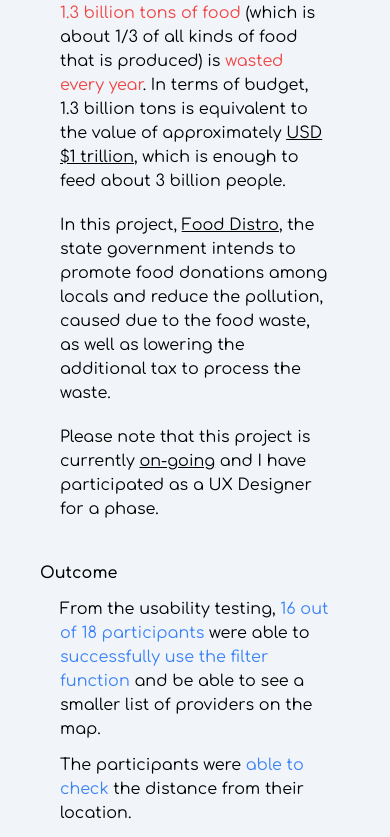
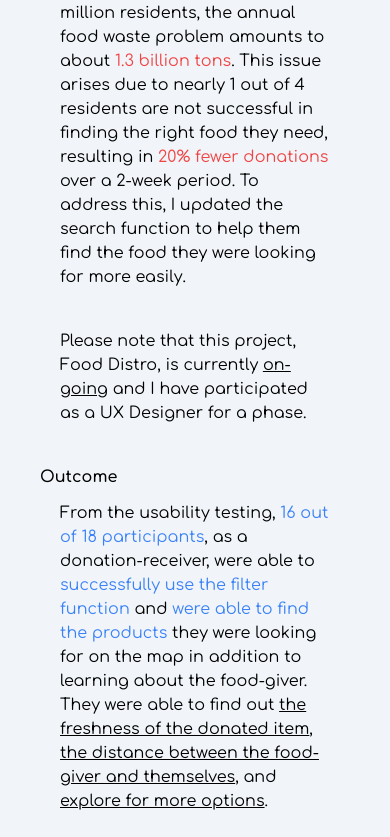
Before and after one commit to johnjang94/portfolio-ver-3, a React (Vite) app: page /food-distro in a window 390 px wide. Shown: the part 1407-2244 px from the top of the page. Built offline with nearby package versions, Linux system fonts and the light colour scheme.

Commit message:
modified food-distro case study

```diff
--- a/src/components/contentNav.jsx
+++ b/src/components/contentNav.jsx
@@ -20,7 +20,7 @@ export default function ContentNav({ currentSection, pathname }) {
       updatedSections = [
         { id: 1, label: "Summary" },
         { id: 2, label: "Opportunity" },
-        { id: 3, label: "Takeaways" },
+        { id: 3, label: "Impact" },
       ];
     } else if (pathname === "/tugo-insurance") {
       updatedSections = [
--- a/src/pages/design/food-distro.jsx
+++ b/src/pages/design/food-distro.jsx
@@ -7,14 +7,14 @@ import ProblemStatement from "./food-distro/problem-statement";
 import UserPersona from "./food-distro/user-persona";
 import UserStory from "./food-distro/user-story";
 import Opportunity from "./food-distro/opportunity";
-import CompetitiveAnalysis from "./food-distro/competitive-analysis";
+// import CompetitiveAnalysis from "./food-distro/competitive-analysis";
 import Sketching from "./food-distro/sketching";
 import Solutions from "./food-distro/solutions";
 import Retrospective from "./food-distro/retrospective";
 import NextSteps from "./food-distro/next-steps";
 import StyleGuide from "./food-distro/style-guide";
 import MockUpPrototype from "./food-distro/mock-up-prototype";
-// import Impact from "./food-distro/impact";
+import Impact from "./food-distro/impact";
 
 export default function Food() {
   const [currentSection, setCurrentSection] = useState(1);
@@ -137,9 +137,9 @@ export default function Food() {
           <div id={2}>
             <Opportunity />
           </div>
-          <div>
+          {/* <div>
             <CompetitiveAnalysis />
-          </div>
+          </div> */}
           <div>
             <Sketching />
           </div>
@@ -149,10 +149,10 @@ export default function Food() {
           <div>
             <MockUpPrototype />
           </div>
-          {/* <div >
+          <div id={3}>
             <Impact />
-          </div> */}
-          <div id={3}>
+          </div>
+          <div>
             <Retrospective />
           </div>
           <div>
--- a/src/pages/design/food-distro/competitive-analysis.jsx
+++ b/src/pages/design/food-distro/competitive-analysis.jsx
@@ -6,12 +6,8 @@ export default function CompetitiveAnalysis() {
       <h3 className="text-xl uppercase">Competitive Analysis</h3>
       <div className="md:mx-20 my-5 space-y-5">
         <p>
-          We were already aware that there are other existing platforms for the
-          locals to donate their food to each other. We have gathered a lot of{" "}
-          <span className="text-blue-500">useful data</span> in terms of the
-          users, how the platforms operate, and sensitive issues that are
-          related to security, but we came to realize that it does not suit
-          everyone because...
+          We have compared about four different existing platforms and came to
+          realize that...
         </p>
         <ul className="text-red-500 list-disc space-y-3 mx-3">
           <li>not every platform has verified users</li>
--- a/src/pages/design/food-distro/impact.jsx
+++ b/src/pages/design/food-distro/impact.jsx
@@ -2,14 +2,29 @@ export default function Impact() {
   return (
     <div>
       <h3 className="text-xl uppercase">Impact</h3>
-      <p className="md:mx-20 my-3">
-        We had about 18 participants for an unmoderated usability testing using
-        Maze. This test showed that the search function on the mobile
-        application for the food-givers and the donation-receivers was{" "}
-        <span className="text-blue-500">straight-forward</span> to use as they
-        only took <span className="text-blue-500">an average of 8 seconds</span>{" "}
-        to successfully looked up different items in different locations.
-      </p>
+      <div className="md:mx-20 my-3 space-y-3">
+        <p>
+          Other apps that we investigated focus on matching locals based on
+          their needs, and while these platforms offer insights into user
+          behavior and interaction, they lack{" "}
+          <span className="text-red-500">the search features</span> we are
+          implementing.
+        </p>
+        <p>
+          Our work focuses on{" "}
+          <span className="text-blue-500">improving distance-based search</span>
+          , more{" "}
+          <span className="text-blue-500">advanced filtering options</span>, and{" "}
+          <span className="text-blue-500">enhanced exploration features</span>{" "}
+          to facilitate a smoother user experience. By integrating these
+          improvements, we expect a{" "}
+          <span className="text-blue-500">
+            10-15% growth in monthly active users (MAU)
+          </span>
+          , as these changes will make it easier for the locals to find relevant
+          matches, engage with the platform more frequently, and stay longer.
+        </p>
+      </div>
     </div>
   );
 }
--- a/src/pages/design/food-distro/overview.jsx
+++ b/src/pages/design/food-distro/overview.jsx
@@ -6,24 +6,17 @@ export default function Overview() {
         <div>
           <p className="font-semibold">At Issue</p>
           <p className="p-5">
-            Research indicates that{" "}
-            <span className="text-red-500">
-              roughly 1.3 billion tons of food
-            </span>{" "}
-            (which is about 1/3 of all kinds of food that is produced) is{" "}
-            <span className="text-red-500">wasted every year</span>. In terms of
-            budget, 1.3 billion tons is equivalent to the value of approximately{" "}
-            <span className="underline">USD $1 trillion</span>, which is enough
-            to feed about 3 billion people.
-          </p>
-          <p className="px-5">
-            In this project, <span className="underline">Food Distro</span>, the
-            state government intends to promote food donations among locals and
-            reduce the pollution, caused due to the food waste, as well as
-            lowering the additional tax to process the waste.
+            In a city with approximately 1.6 million residents, the annual food
+            waste problem amounts to about{" "}
+            <span className="text-red-500">1.3 billion tons</span>. This issue
+            arises due to nearly 1 out of 4 residents are not successful in
+            finding the right food they need, resulting in{" "}
+            <span className="text-red-500">20% fewer donations</span> over a
+            2-week period. To address this, I updated the search function to
+            help them find the food they were looking for more easily.
           </p>
           <p className="p-5">
-            Please note that this project is currently{" "}
+            Please note that this project, Food Distro, is currently{" "}
             <span className="underline">on-going</span> and I have participated
             as a UX Designer for a phase.
           </p>
@@ -33,17 +26,25 @@ export default function Overview() {
           <div className="space-y-3 py-3">
             <p className="px-5">
               From the usability testing,{" "}
-              <span className="text-blue-500">16 out of 18 participants</span>{" "}
-              were able to{" "}
+              <span className="text-blue-500">16 out of 18 participants</span>,{" "}
+              as a donation-receiver, were able to{" "}
               <span className="text-blue-500">
                 successfully use the filter function
               </span>{" "}
-              and be able to see a smaller list of providers on the map.
-            </p>
-            <p className="px-5">
-              The participants were{" "}
-              <span className="text-blue-500">able to check</span> the distance
-              from their location.
+              and{" "}
+              <span className="text-blue-500">
+                were able to find the products
+              </span>{" "}
+              they were looking for on the map in addition to learning about the
+              food-giver. They were able to find out{" "}
+              <span className="underline">
+                the freshness of the donated item
+              </span>
+              ,{" "}
+              <span className="underline">
+                the distance between the food-giver and themselves
+              </span>
+              , and <span className="underline">explore for more options</span>.
             </p>
           </div>
         </div>
--- a/src/pages/design/food-distro/sketching.jsx
+++ b/src/pages/design/food-distro/sketching.jsx
@@ -7,25 +7,36 @@ export default function Sketching() {
       <div className="md:mx-20 my-5 space-y-5">
         <div>
           <p>
-            Out of all possible new solutions, I have stepped up to come up with
-            a new search functionality.
+            After a few rounds of surveys and interviews, my colleagues and I
+            have come up with a few different solutions. I have stepped up to
+            come up with a new search functionality.
           </p>
           <p>For this, I focused on three core features:</p>
         </div>
         <ul className="px-10 list-disc space-y-5">
           <li>Distance</li>
           <p className="px-5">
-            I have designed the ranges of distance in 20 miles of radius.
+            I have designed the ranges of distance in 20 miles of radius. This
+            feature helps residents to quickly identify local sources, saving
+            them time and improving efficiency in the donation process.
           </p>
           <li>Filter</li>
           <p className="px-5">
-            I have provided the users the ability to select and filter different
-            types of food givers, different types of food categories, etc.
+            I implemented a filtering system to help the residents to narrow
+            down their search by food types (i.e. perishable, non-perishable),
+            food categories (i.e. grains, fruits), and the type of food giver
+            (i.e. local restaurants, grocery stores). This helps the residents
+            to quickly find donations that match their specific needs, whether
+            they are looking for fresh produce from local restaurants or
+            long-lasting items like grains.
           </p>
           <li>Exploration</li>
           <p className="px-5">
-            Inspired by Google Maps, I have indicated any available local food
-            givers on the map as long as they were under the radar.
+            Inspired by Google Maps, I integrated a map feature that shows
+            available local food givers. Residents can easily explore options in
+            real-time, ensuring they have access to a wide variety of sources
+            under the radar, increasing both convenience and the likelihood of
+            successful donations.
           </p>
         </ul>
       </div>
--- a/src/pages/design/food-distro/user-story.jsx
+++ b/src/pages/design/food-distro/user-story.jsx
@@ -2,23 +2,15 @@ export default function UserStory() {
   return (
     <div className="space-y-5">
       <div className="md:mx-20 space-y-5">
-        <p>
-          In terms of specific tasks, we came up with a statement on what they
-          need to do in order to donate the food to each other. The following
-          action statement is an example:
-        </p>
-        <p>
-          &#34;As a donation-receiver, I want the ability to search for surplus
-          food in the neighbourhood using a map so that I can decide the option
-          that best suits me based on the location.&#34;
-        </p>
-        <ul className="px-10 space-y-3">
+        <p>Based on the initial research, the locals wanted...</p>
+        <ul className="mx-12 list-disc">
           <li>
-            user would be able to see a precise location of the food-giver
+            be able to view the precise location of both the food-giver and the
+            donation-receiver
           </li>
           <li>
-            user would be able to see a specific list of food items that are
-            offered by the food-giver.
+            be able to see a detailed list of available food items and its
+            freshness
           </li>
         </ul>
       </div>
```
